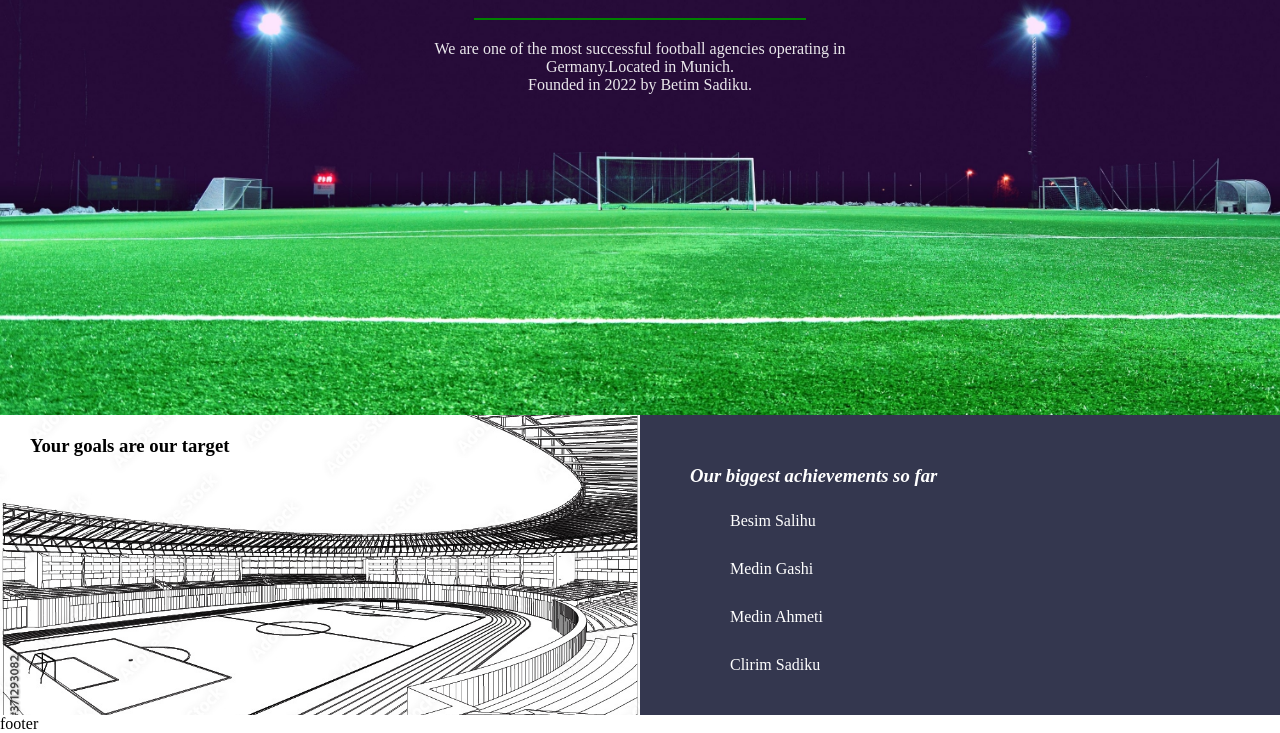
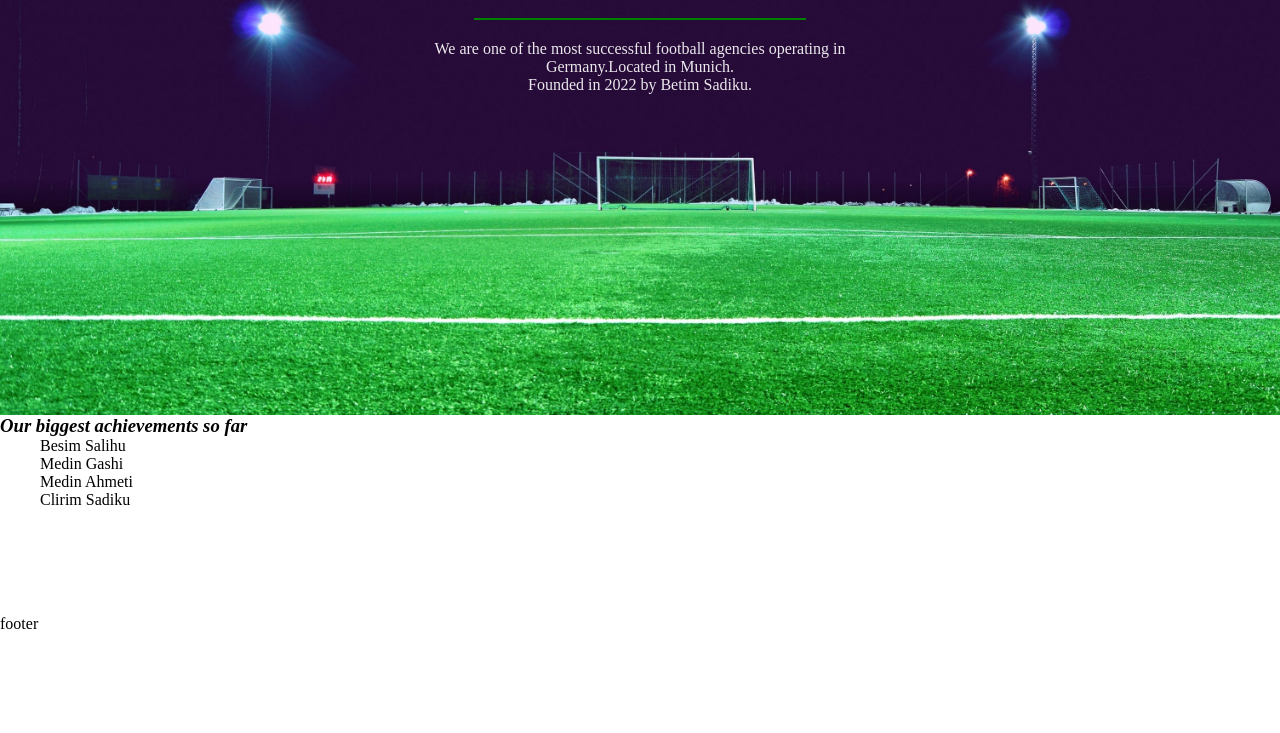
Before and after one commit to clirimaga/betim, a plain HTML site: page index.html in a window 1280 px wide. Shown: the part 185-918 px from the top of the page. After the commit the page ends 818 px from the top, so only its background shows below. Drawn offline with Linux system fonts and the light colour scheme.

Commit message:
removed the left/right divs

```diff
--- a/index.html
+++ b/index.html
@@ -26,10 +26,6 @@
     </div>
 </div>
    <div class="main">
-    <div class="left">
-        <h3>Your goals are our target</h3>
-    </div>
-    <div class="right">
         <h3><i>Our biggest achievements so far</i></h3>
         <ul>
         <li>Besim Salihu</li>
--- a/style.css
+++ b/style.css
@@ -5,7 +5,7 @@
     width: 100vw;
     height: 100vh;
     display: grid;
-    grid-template-rows: 600px 1fr 1fr;
+    grid-template-rows: 600px 1fr 20%;
 }
 
 .header {
@@ -69,41 +69,16 @@ span{
     opacity: 0.9;
     text-align: center;
 }
-hr {
-    width:100px;
-}
 /* the main*/
 .main {
     display: flex;
+    flex-direction: column;
     height: auto;
 }
-.left {
-    display: flex;
-    width: 50%;
-    height:300px;
-    display: flex;
-    background-image: url(sketch.jpg);
-    background-size: cover;
-    background-position: center;
-}
-.left h3 {
-    padding: 20px 30px;
-}
-.right {
-    width: 50%;
-    height:300px;
-    background-color: rgba(2, 5, 36, 0.8) ;
-    color:white;
-}
-.right h3 {
-    padding: 50px 0 10px 50px;
-}
-.right  li {
+
+.main ul {
     list-style: none;
-    padding: 15px 50px;
 }
 
+
 /* the footer */
-.footer {
-    height: auto;
-}
```
